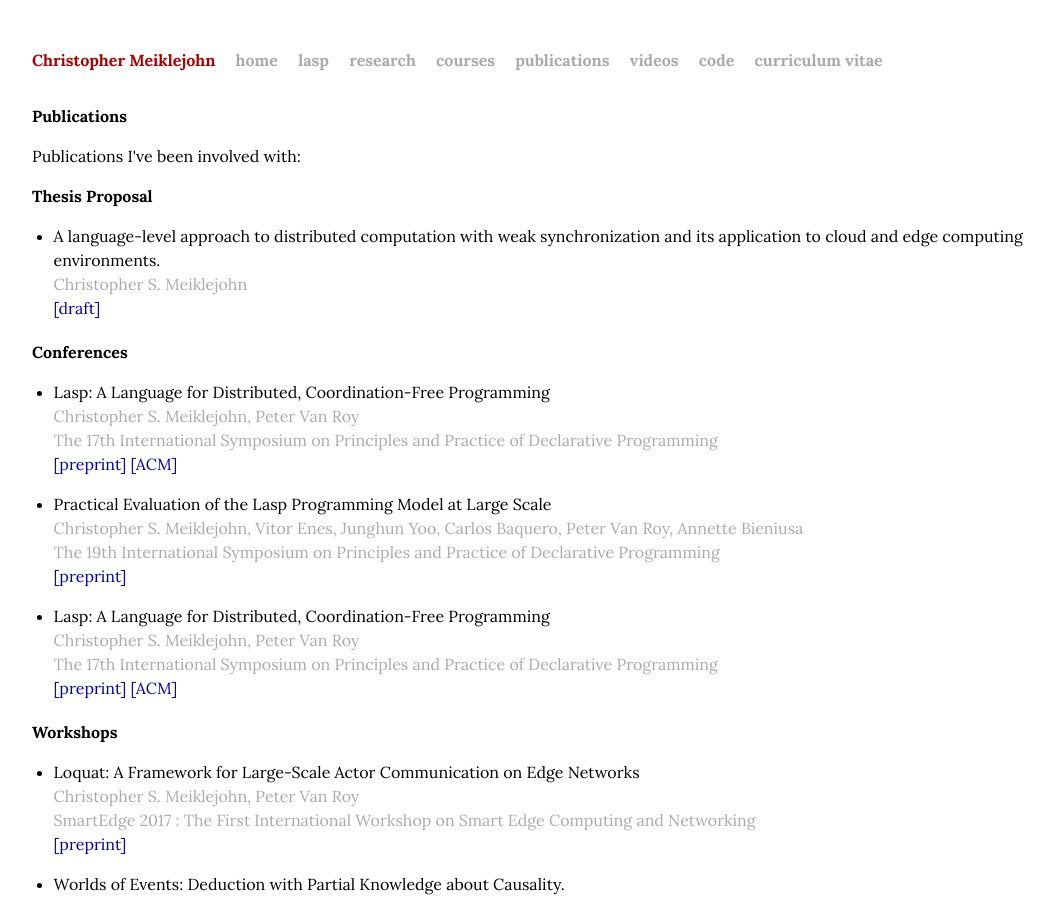
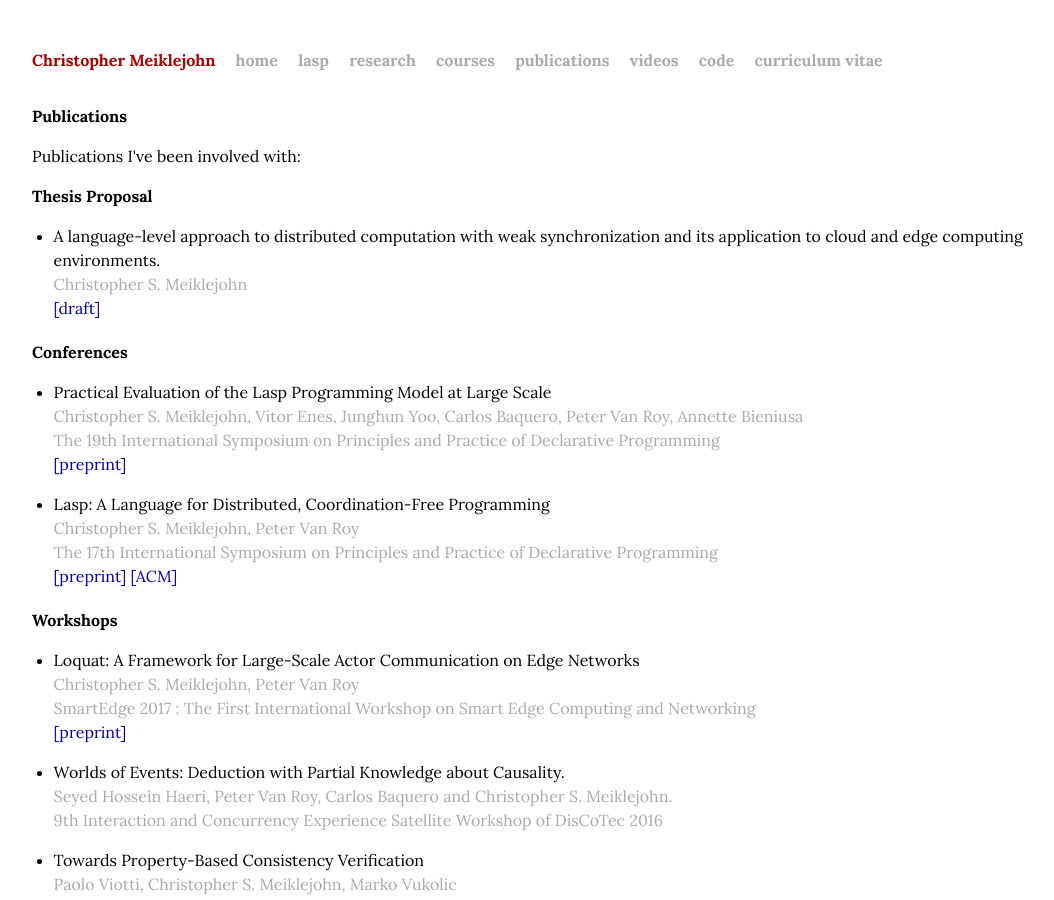
Before and after one commit to cmeiklejohn/cmeiklejohn.github.io, a Jekyll site: the page built from publications.html, in a window 1280 px wide and 900 px high. Shown: the whole window, without its empty margins (88-1142 px from the left). Built offline with Jekyll 4.4.1, drawn with Linux system fonts in a browser that asks for light colours.

```diff
--- a/publications.html
+++ b/publications.html
@@ -22,14 +22,6 @@
   <h2>Conferences</h2>
   <p></p>
   <ul>
-    <li>
-      <p>
-        Lasp: A Language for Distributed, Coordination-Free Programming
-        <span class="author">Christopher S. Meiklejohn, Peter Van Roy</span>
-        <span class="date">The 17th International Symposium on Principles and Practice of Declarative Programming</span>
-        <span><a href="http://christophermeiklejohn.com/publications/ppdp-2015-preprint.pdf">[preprint]</a> <a href="http://dl.acm.org/citation.cfm?id=2790525">[ACM]</a></span>
-      </p>
-    </li>
     <li>
       <p>
         Practical Evaluation of the Lasp Programming Model at Large Scale
```
